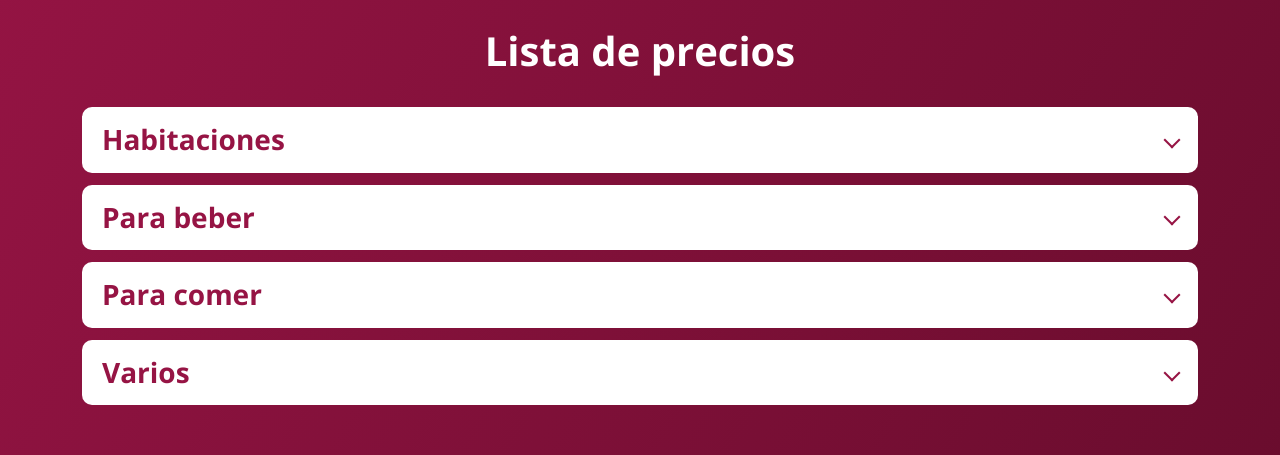
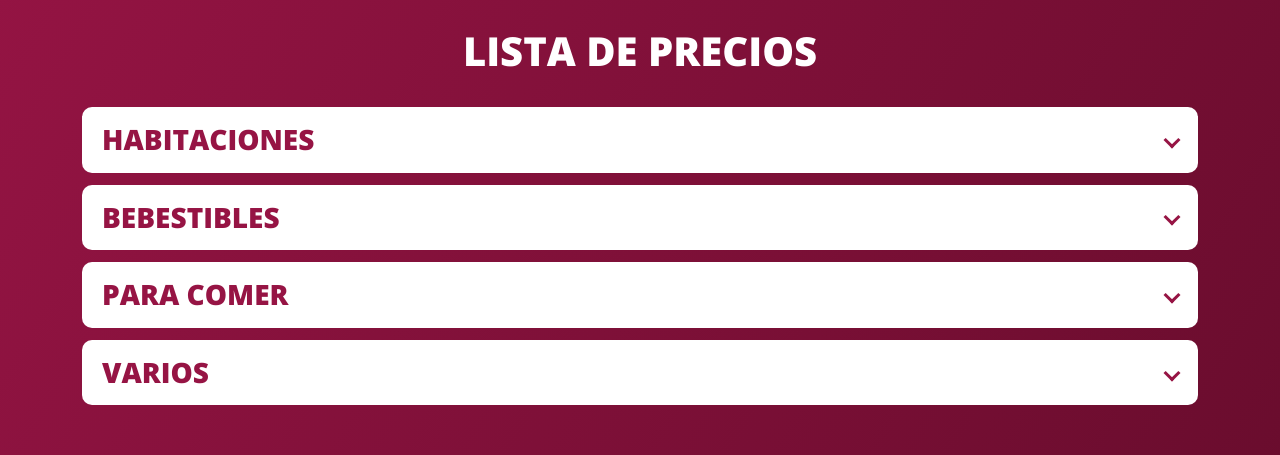
Before and after one commit to sebasyc/precios_castillo, a plain HTML site: page index.html in a window 1280 px wide. Shown: the part 139-594 px from the top of the page. Drawn offline with nearby package versions, Linux system fonts and the light colour scheme.

Commit message:
ajuste de palabras y uppercase titulos

```diff
--- a/index.html
+++ b/index.html
@@ -75,7 +75,7 @@
                         </div>
                         <div class="accordion-item">
                             <h2 class="accordion-header">
-                                <button class="accordion-button collapsed" type="button" data-bs-toggle="collapse" data-bs-target="#collapseTwo" aria-expanded="false" aria-controls="collapseTwo">Para beber</button>
+                                <button class="accordion-button collapsed" type="button" data-bs-toggle="collapse" data-bs-target="#collapseTwo" aria-expanded="false" aria-controls="collapseTwo">Bebestibles</button>
                             </h2>
                             <div id="collapseTwo" class="accordion-collapse collapse" data-bs-parent="#accordionPrecios">
                                 <div class="accordion-body">
--- a/scss/style.scss
+++ b/scss/style.scss
@@ -27,7 +27,8 @@ header {
             padding: .875em 0 2em;
             h1 {
                 text-align: center;
-                font-weight: 700;
+                text-transform: uppercase;
+                font-weight: 800;
             }
         }
         &__accordion {
@@ -42,13 +43,14 @@ header {
                             box-shadow: none;
                             font-size: .875em;
                             color: $primary-color;
-                            font-weight: 700;
+                            font-weight: 800;
+                            text-transform: uppercase;
                             transition: .1s;
                             &:after {
                                 width: 12px;
                                 height: 12px;
-                                border-bottom: 2px solid $primary-color;
-                                border-right: 2px solid $primary-color;
+                                border-bottom: 3px solid $primary-color;
+                                border-right: 3px solid $primary-color;
                                 background-image: none;
                                 transform: rotate(45deg);
                                 text-align: center;
@@ -78,6 +80,7 @@ header {
                                 font-size: 1.25em;
                                 color: $primary-color;
                                 font-weight: 800;
+                                text-transform: uppercase;
                             }
                             ul {
                                 padding: .15em 0;
```
Also changed, not shown: css/style.css, css/style.min.css, 2 other files.
